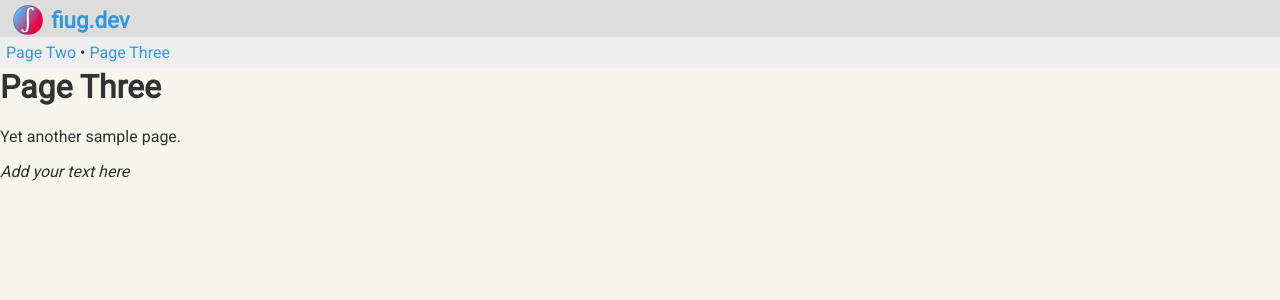
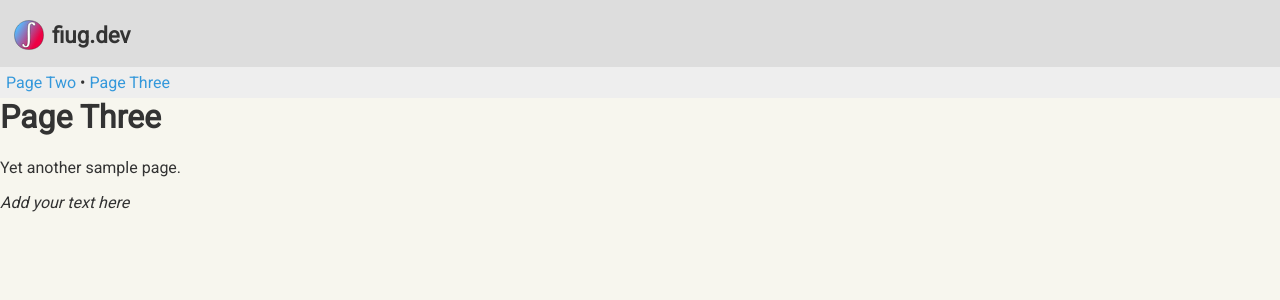
Before and after one commit to fiugd/blog, a Jekyll site: the page built from docs/three.html, in a window 1280 px wide. Shown: the top 300 px of the page. Built offline with Jekyll 4.4.1, drawn with Linux system fonts in a browser that asks for light colours.

Commit message:
Update style.scss

```diff
--- a/docs/css/style.scss
+++ b/docs/css/style.scss
@@ -39,7 +39,11 @@ body{
 a, a:visited { text-decoration: none; }
 a:hover { text-decoration: underline; }
 
-#header { padding: 4px; }
+#header {
+ padding: 1.2em 0.3em;
+ a { color: inherit; }
+ a:hover { list-style: none; }
+}
 #nav { padding: 6px; }
 #header .big {
   font-size:   140%;
```
